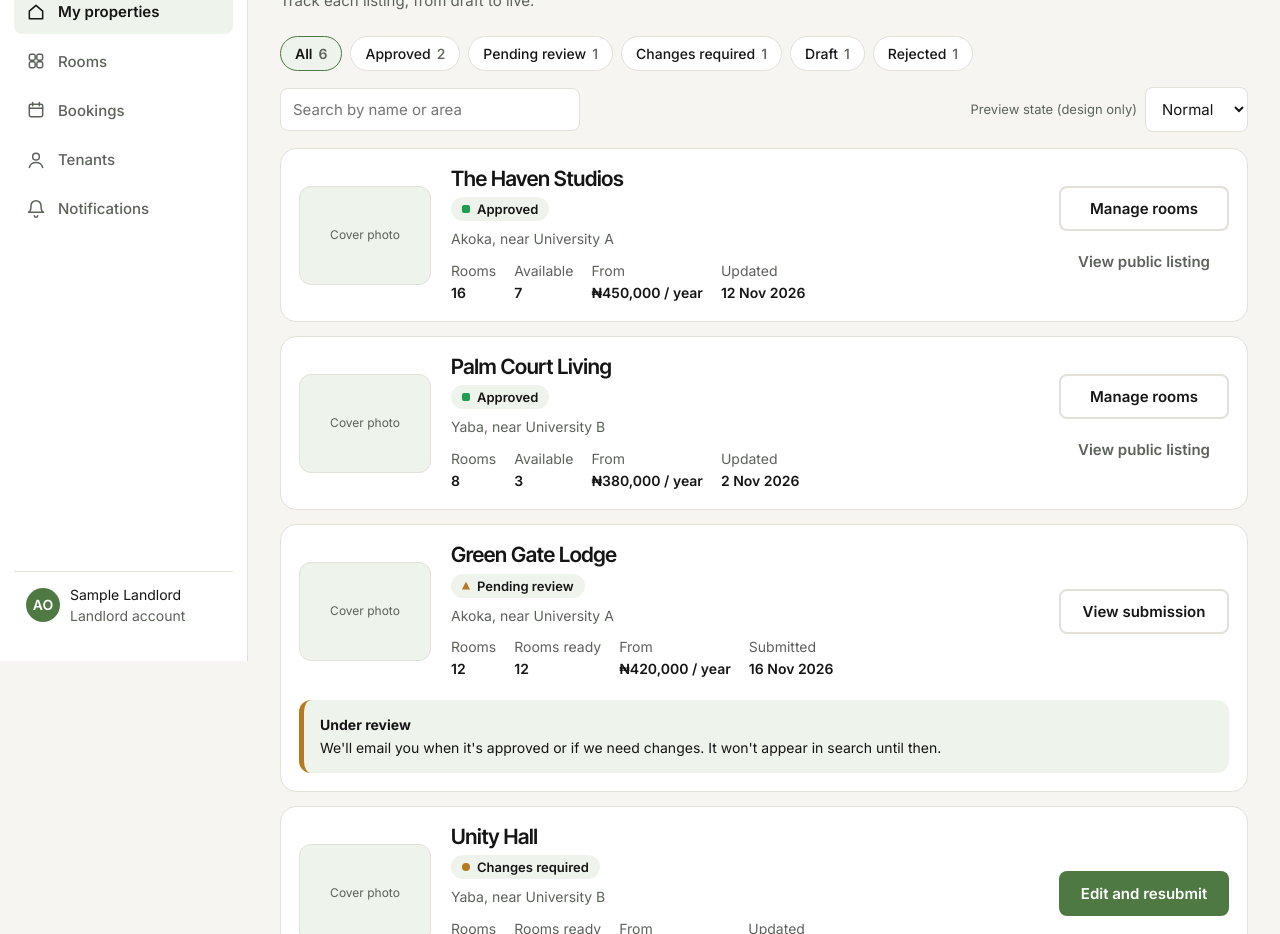
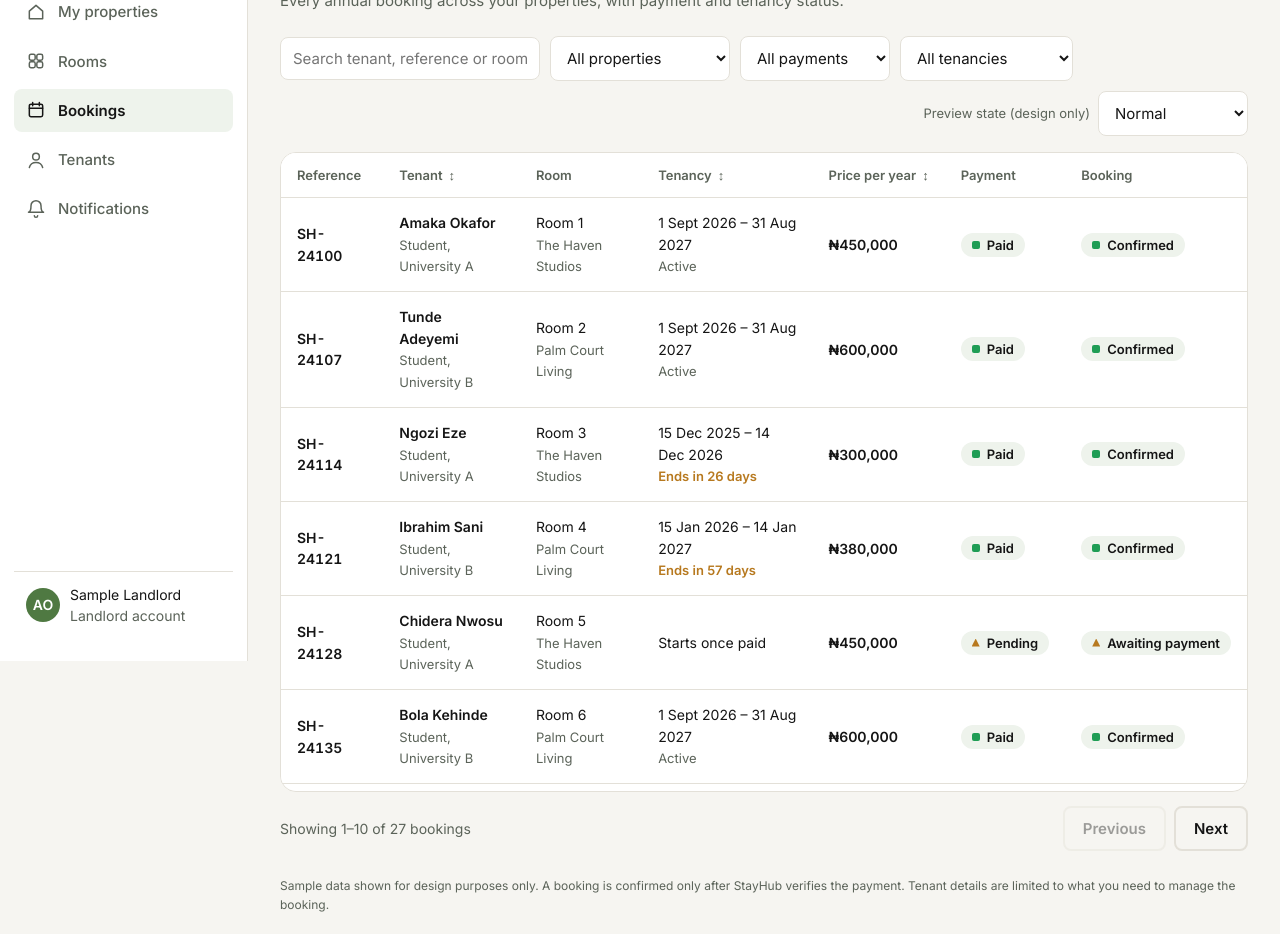
Before and after one commit to Judah1604/Janus-Studios, a plain HTML site: page index.html in a window 1280 px wide. Shown: the part 139-1073 px from the top of the page. Drawn offline with Linux system fonts and the light colour scheme.

Commit message:
added  a new page

```diff
--- a/index.html
+++ b/index.html
@@ -6,7 +6,7 @@
 			name="viewport"
 			content="width=device-width, initial-scale=1, viewport-fit=cover"
 		/>
-		<title>StayHub – My properties</title>
+		<title>StayHub – Bookings</title>
 		<link
 			href="https://fonts.googleapis.com/css2?family=Inter:wght@400;500;600;700&family=Inter+Tight:wght@500;600;700&display=swap"
 			rel="stylesheet"
@@ -582,43 +582,22 @@
 				}
 			}
 
-			.tabs {
-				display: flex;
-				gap: 8px;
-				flex-wrap: wrap;
-				margin-bottom: 16px;
-			}
-			.tab {
-				font: 500 14px var(--b);
-				padding: 8px 14px;
-				border-radius: 999px;
-				border: 1px solid var(--line);
-				background: var(--card);
-				color: var(--text);
-				cursor: pointer;
-			}
-			.tab:hover {
-				border-color: var(--text);
-			}
-			.tab[aria-pressed="true"] {
-				background: var(--soft);
-				border-color: var(--green);
-				font-weight: 600;
-			}
-			.tab em {
-				font-style: normal;
-				color: var(--muted);
-				margin-left: 6px;
+			main {
+				max-width: 1180px !important;
 			}
 			.tools {
 				display: flex;
-				gap: 12px;
+				gap: 10px;
 				align-items: center;
 				flex-wrap: wrap;
 				margin-bottom: 16px;
 			}
 			.tools input {
-				max-width: 300px;
+				width: 260px;
+			}
+			.tools select {
+				width: auto;
+				min-width: 150px;
 			}
 			.tools .prev {
 				margin-left: auto;
@@ -628,83 +607,87 @@
 				font-size: 13px;
 				color: var(--muted);
 			}
-			.tools .prev select {
-				width: auto;
-			}
-			.pc {
+			.tw {
 				background: var(--card);
 				border: 1px solid var(--line);
 				border-radius: 16px;
-				padding: 18px;
-				display: grid;
-				grid-template-columns: 132px 1fr auto;
-				gap: 20px;
+				overflow: auto;
+				max-height: 640px;
+			}
+			table.bk {
+				width: 100%;
+				border-collapse: collapse;
+				min-width: 900px;
+			}
+			.bk th {
+				position: sticky;
+				top: 0;
+				background: var(--card);
+				text-align: left;
+				font: 600 13px var(--b);
+				color: var(--muted);
+				padding: 14px 16px;
+				border-bottom: 1px solid var(--line);
+				white-space: nowrap;
+				z-index: 1;
+			}
+			.bk th button {
+				all: unset;
+				cursor: pointer;
+				display: inline-flex;
+				gap: 6px;
 				align-items: center;
 			}
-			.pc + .pc {
-				margin-top: 14px;
+			.bk th button:hover {
+				color: var(--text);
 			}
-			.pt {
-				aspect-ratio: 4/3;
-				border-radius: 12px;
+			.bk th button:focus-visible {
+				outline: 3px solid var(--green);
+				outline-offset: 2px;
+			}
+			.bk td {
+				padding: 14px 16px;
+				border-bottom: 1px solid var(--line);
+				vertical-align: middle;
+				font-size: 14px;
+			}
+			.bk tr:last-child td {
+				border-bottom: 0;
+			}
+			.bk tbody tr {
+				cursor: pointer;
+			}
+			.bk tbody tr:hover td {
 				background: var(--soft);
-				border: 1px solid var(--line);
-				display: grid;
-				place-items: center;
-				color: var(--muted);
-				font-size: 12px;
 			}
-			.pc h3 {
-				font-size: 21px;
-			}
-			.pc .m {
-				color: var(--muted);
-				font-size: 14px;
-				margin: 3px 0 10px;
-			}
-			.pc .facts {
-				display: flex;
-				gap: 18px;
-				flex-wrap: wrap;
-				font-size: 14px;
-				margin-top: 10px;
-			}
-			.pc .facts span {
-				color: var(--muted);
-			}
-			.pc .facts b {
-				color: var(--text);
+			.bk .t b {
+				display: block;
 				font-weight: 600;
 			}
-			.acts {
-				display: flex;
-				flex-direction: column;
-				gap: 8px;
-				min-width: 170px;
+			.bk .t span,
+			.bk .sm {
+				color: var(--muted);
+				font-size: 13px;
 			}
-			.acts .btn {
-				text-align: center;
+			.bk .ref {
+				font-weight: 600;
+				font-variant-numeric: tabular-nums;
 			}
-			.cl {
-				grid-column: 1/-1;
-				border-radius: 12px;
-				padding: 14px 16px;
-				background: var(--soft);
-				font-size: 14px;
-				border-left: 5px solid var(--wait);
+			.bk .pr {
+				font-weight: 600;
+				white-space: nowrap;
 			}
-			.cl.r {
-				border-left-color: var(--bad);
+			.bk .soon {
+				color: var(--wait);
+				font-weight: 600;
+				font-size: 13px;
 			}
-			.cl b {
-				display: block;
-				margin-bottom: 2px;
+			.badge {
+				white-space: nowrap;
 			}
-			.b-chg {
-				color: var(--wait);
-			}
-			.b-chg:before {
-				border-radius: 50% !important;
+			.b-wait:before {
+				border-radius: 0 !important;
+				clip-path: polygon(50% 0, 100% 100%, 0 100%);
 			}
 			.b-bad {
 				color: var(--bad);
@@ -712,26 +695,27 @@
 			.b-bad:before {
 				transform: rotate(45deg);
 			}
-			.b-wait:before {
-				border-radius: 0 !important;
-				clip-path: polygon(50% 0, 100% 100%, 0 100%);
+			.pg {
+				display: flex;
+				justify-content: space-between;
+				align-items: center;
+				margin-top: 14px;
+				font-size: 14px;
+				color: var(--muted);
+				flex-wrap: wrap;
+				gap: 10px;
 			}
-			.prog {
-				height: 6px;
-				border-radius: 6px;
-				background: var(--line);
-				max-width: 220px;
-				margin-top: 6px;
-				overflow: hidden;
+			.pg div {
+				display: flex;
+				gap: 8px;
 			}
-			.prog i {
-				display: block;
-				height: 100%;
-				background: var(--green);
+			.pg .btn[disabled] {
+				opacity: 0.4;
+				cursor: default;
 			}
 			.sk {
-				height: 130px;
-				border-radius: 16px;
+				height: 52px;
+				border-radius: 10px;
 				background: linear-gradient(
 					90deg,
 					var(--line),
@@ -740,9 +724,7 @@
 				);
 				background-size: 200% 100%;
 				animation: sh 1.2s infinite;
-			}
-			.sk + .sk {
-				margin-top: 14px;
+				margin: 12px 16px;
 			}
 			@keyframes sh {
 				to {
@@ -755,11 +737,8 @@
 				}
 			}
 			.msg {
-				border: 1px dashed var(--line);
-				border-radius: 16px;
-				padding: 48px 20px;
+				padding: 56px 20px;
 				text-align: center;
-				background: var(--card);
 			}
 			.msg h3 {
 				font-size: 22px;
@@ -769,8 +748,8 @@
 				color: var(--muted);
 				margin: 0 0 18px;
 			}
-			.msg.e {
-				border: 1px solid var(--bad);
+			.msg.e h3 {
+				color: var(--bad);
 			}
 			.toast {
 				position: fixed;
@@ -785,17 +764,50 @@
 				display: none;
 				max-width: 90%;
 			}
-			@media (max-width: 760px) {
-				.pc {
-					grid-template-columns: 1fr;
+			@media (max-width: 860px) {
+				.tw {
+					border: 0;
+					background: none;
+					overflow: visible;
+					max-height: none;
 				}
-				.pt {
-					aspect-ratio: 16/7;
+				table.bk,
+				.bk tbody,
+				.bk tr,
+				.bk td {
+					display: block;
+					min-width: 0;
 				}
-				.acts {
-					flex-direction: row;
-					flex-wrap: wrap;
-					min-width: 0;
+				.bk thead {
+					display: none;
+				}
+				.bk tr {
+					background: var(--card);
+					border: 1px solid var(--line);
+					border-radius: 16px;
+					padding: 12px 16px;
+					margin-bottom: 12px;
+				}
+				.bk td {
+					border: 0;
+					padding: 7px 0;
+					display: flex;
+					justify-content: space-between;
+					gap: 16px;
+					text-align: right;
+				}
+				.bk td:before {
+					content: attr(data-l);
+					color: var(--muted);
+					font-size: 13px;
+					text-align: left;
+					flex: none;
+				}
+				.bk tbody tr:hover td {
+					background: none;
+				}
+				.tools input {
+					width: 100%;
 				}
 				.tools .prev {
 					margin-left: 0;
@@ -823,7 +835,7 @@
 						<rect x="3" y="16" width="7" height="5" rx="2" /></svg
 					>Overview</a
 				>
-				<a href="#" aria-current="page"
+				<a href="#"
 					><svg viewBox="0 0 24 24">
 						<path d="M4 11l8-7 8 7v9H4z" /></svg
 					>My properties</a
@@ -836,7 +848,7 @@
 						<rect x="13" y="13" width="7" height="7" rx="2" /></svg
 					>Rooms</a
 				>
-				<a href="#"
+				<a href="#" aria-current="page"
 					><svg viewBox="0 0 24 24">
 						<rect x="4" y="5" width="16" height="15" rx="2" />
 						<path d="M8 3v4M16 3v4M4 10h16" /></svg
@@ -867,48 +879,45 @@
 			<div>
 				<div class="top">
 					<span class="crumb"
-						><b style="color: var(--text)">My properties</b></span
+						><b style="color: var(--text)">Bookings</b></span
 					>
 				</div>
 				<main>
 					<div class="head">
 						<div>
-							<h1>My properties</h1>
-							<p>Track each listing, from draft to live.</p>
+							<h1>Bookings and tenants</h1>
+							<p>
+								Every annual booking across your properties,
+								with payment and tenancy status.
+							</p>
 						</div>
-						<button
-							class="btn"
-							type="button"
-							onclick="toast('Opens the Add property flow')"
-						>
-							+ Add property
-						</button>
 					</div>
-					<div
-						class="tabs"
-						id="tabs"
-						role="group"
-						aria-label="Filter by status"
-					></div>
 					<div class="tools">
 						<label
-							class="f"
-							style="
-								flex-direction: row;
-								align-items: center;
-								gap: 10px;
-								flex: 1;
-								max-width: 340px;
-							"
-							><span
-								class="sr"
-								style="position: absolute; left: -9999px"
-								>Search properties</span
+							><span style="position: absolute; left: -9999px"
+								>Search bookings</span
 							><input
 								type="text"
 								id="q"
-								placeholder="Search by name or area"
+								placeholder="Search tenant, reference or room"
 						/></label>
+						<select id="fp" aria-label="Property">
+							<option value="">All properties</option>
+							<option>The Haven Studios</option>
+							<option>Palm Court Living</option>
+						</select>
+						<select id="fy" aria-label="Payment status">
+							<option value="">All payments</option>
+							<option>Paid</option>
+							<option>Pending</option>
+							<option>Failed</option>
+						</select>
+						<select id="ft" aria-label="Tenancy">
+							<option value="">All tenancies</option>
+							<option value="active">Active</option>
+							<option value="soon">Ending in 60 days</option>
+							<option value="ended">Ended</option>
+						</select>
 						<div class="prev">
 							<label for="ps">Preview state (design only)</label
 							><select id="ps">
@@ -919,170 +928,180 @@
 							</select>
 						</div>
 					</div>
-					<div id="g" aria-live="polite"></div>
+					<div class="tw" id="tw"></div>
+					<div class="pg" id="pg"></div>
 					<p class="tag">
-						Sample data shown for design purposes only. Only
-						Approved properties appear in public search. Changes to
-						an approved listing are reviewed before they go live.
+						Sample data shown for design purposes only. A booking is
+						confirmed only after StayHub verifies the payment.
+						Tenant details are limited to what you need to manage
+						the booking.
 					</p>
 				</main>
 			</div>
 		</div>
 		<div class="toast" id="tt" role="status"></div>
 		<script>
-			const P = [
-				{
-					n: "The Haven Studios",
-					a: "Akoka, near University A",
-					s: "ok",
-					r: 16,
-					av: 7,
-					p: 450000,
-					u: "12 Nov 2026",
-				},
-				{
-					n: "Palm Court Living",
-					a: "Yaba, near University B",
-					s: "ok",
-					r: 8,
-					av: 3,
-					p: 380000,
-					u: "2 Nov 2026",
-				},
-				{
-					n: "Green Gate Lodge",
-					a: "Akoka, near University A",
-					s: "wait",
-					r: 12,
-					av: 12,
-					p: 420000,
-					u: "16 Nov 2026",
-					sub: "16 Nov 2026",
-				},
-				{
-					n: "Unity Hall",
-					a: "Yaba, near University B",
-					s: "chg",
-					r: 10,
-					av: 10,
-					p: 350000,
-					u: "14 Nov 2026",
-					why: "The photos don't show the actual rooms. Please upload photos of each room type and add the full street address.",
-					on: "15 Nov 2026",
-				},
-				{
-					n: "Campus Edge Rooms",
-					a: "Not added yet",
-					s: "draft",
-					r: 0,
-					av: 0,
-					p: 0,
-					u: "9 Nov 2026",
-					step: 2,
-				},
-				{
-					n: "Old Mill Court",
-					a: "Surulere",
-					s: "bad",
-					r: 6,
-					av: 6,
-					p: 300000,
-					u: "28 Oct 2026",
-					why: "We couldn't confirm that this property exists at the address given. Contact support if you think this is a mistake.",
-					on: "30 Oct 2026",
-				},
+			const $ = (s) => document.querySelector(s),
+				naira = (n) => "₦" + Number(n).toLocaleString("en-NG"),
+				TODAY = new Date("2026-11-18"),
+				PER = 10;
+			const fmt = (s) =>
+				new Date(s).toLocaleDateString("en-GB", {
+					day: "numeric",
+					month: "short",
+					year: "numeric",
+				});
+			const N = [
+				"Amaka Okafor",
+				"Tunde Adeyemi",
+				"Ngozi Eze",
+				"Ibrahim Sani",
+				"Chidera Nwosu",
+				"Bola Kehinde",
+				"Funke Alabi",
+				"Emeka Obi",
+				"Zainab Musa",
+				"Seun Ajayi",
+				"Kelechi Uche",
+				"Halima Bello",
+				"David Ojo",
 			];
-			const L = {
-				ok: ["Approved", "b-ok"],
-				wait: ["Pending review", "b-wait"],
-				chg: ["Changes required", "b-chg"],
-				draft: ["Draft", "b-draft"],
-				bad: ["Rejected", "b-bad"],
+			const U = ["University A", "University B"],
+				PR = ["The Haven Studios", "Palm Court Living"];
+			const R = Array.from({ length: 27 }, (_, i) => {
+				const pay =
+						i % 9 == 4
+							? "Pending"
+							: i % 13 == 7
+								? "Failed"
+								: "Paid",
+					st =
+						i % 5 == 3
+							? "2026-01-15"
+							: i % 7 == 2
+								? "2025-12-15"
+								: "2026-09-01";
+				const en = new Date(st);
+				en.setFullYear(en.getFullYear() + 1);
+				en.setDate(en.getDate() - 1);
+				return {
+					ref: "SH-" + (24100 + i * 7),
+					n: N[i % 13],
+					u: U[i % 2],
+					p: PR[i % 2],
+					room: "Room " + ((i % 16) + 1),
+					st,
+					en: en.toISOString().slice(0, 10),
+					price: [450000, 600000, 300000, 380000][i % 4],
+					pay,
+					bk: pay == "Paid" ? "Confirmed" : "Awaiting payment",
+				};
+			});
+			function ten(r) {
+				if (r.pay != "Paid") return ["–", ""];
+				const d = Math.round((new Date(r.en) - TODAY) / 864e5);
+				return d < 0
+					? ["ended", ""]
+					: d <= 60
+						? ["soon", d]
+						: ["active", ""];
+			}
+			let sk = "",
+				dir = 1,
+				pg = 1,
+				ps = "n";
+			const cmp = {
+				n: (a, b) => a.n.localeCompare(b.n),
+				en: (a, b) => a.en.localeCompare(b.en),
+				price: (a, b) => a.price - b.price,
 			};
-			const TABS = [
-				["all", "All"],
-				["ok", "Approved"],
-				["wait", "Pending review"],
-				["chg", "Changes required"],
-				["draft", "Draft"],
-				["bad", "Rejected"],
-			];
-			const $ = (s) => document.querySelector(s),
-				naira = (n) => "₦" + Number(n).toLocaleString("en-NG");
-			let f = "all",
-				ps = "n";
-			function acts(p) {
-				return {
-					ok: '<button class="btn g" type="button">Manage rooms</button><button class="btn t" type="button">View public listing</button>',
-					wait: '<button class="btn g" type="button">View submission</button>',
-					chg: '<button class="btn" type="button">Edit and resubmit</button>',
-					draft: '<button class="btn" type="button">Continue editing</button><button class="btn t" type="button">Delete draft</button>',
-					bad: '<button class="btn g" type="button">Contact support</button>',
-				}[p.s];
-			}
-			function info(p) {
-				if (p.s == "draft")
-					return `<div class="m">${p.a}</div><span class="prog" style="display:block"><i style="width:${p.step * 25}%"></i></span><div class="m" style="margin:6px 0 0">Step ${p.step} of 4 complete</div>`;
-				return `<div class="m">${p.a}</div><div class="facts"><div><span>Rooms</span><br><b>${p.r}</b></div><div><span>${p.s == "ok" ? "Available" : "Rooms ready"}</span><br><b>${p.av}</b></div><div><span>From</span><br><b>${naira(p.p)} / year</b></div><div><span>${p.s == "wait" ? "Submitted" : "Updated"}</span><br><b>${p.sub || p.u}</b></div></div>`;
-			}
-			function card(p) {
-				const [l, c] = L[p.s];
-				return `<article class="pc"><div class="pt" role="img" aria-label="Cover photo placeholder">Cover photo</div><div><h3>${p.n}</h3><span class="badge ${c}" style="margin:6px 0 4px"><span>${l}</span></span>${info(p)}</div><div class="acts">${acts(p)}</div>
-${p.s == "chg" || p.s == "bad" ? `<div class="cl ${p.s == "bad" ? "r" : ""}"><b>${p.s == "bad" ? "Reason for rejection" : "What to fix"} · StayHub review team, ${p.on}</b>${p.why}</div>` : ""}
-${p.s == "wait" ? `<div class="cl" style="border-left-color:var(--wait)"><b>Under review</b>We'll email you when it's approved or if we need changes. It won't appear in search until then.</div>` : ""}</article>`;
+			function badge(t, c) {
+				return `<span class="badge ${c}"><span>${t}</span></span>`;
 			}
 			function draw() {
-				const c = { all: P.length };
-				P.forEach((p) => (c[p.s] = (c[p.s] || 0) + 1));
-				$("#tabs").innerHTML = TABS.map(
-					([k, t]) =>
-						`<button class="tab" data-f="${k}" aria-pressed="${f == k}">${t}<em>${ps == "n" ? c[k] || 0 : "–"}</em></button>`,
-				).join("");
-				document.querySelectorAll(".tab").forEach(
-					(b) =>
-						(b.onclick = () => {
-							f = b.dataset.f;
-							draw();
-						}),
-				);
-				const g = $("#g"),
-					q = $("#q").value.trim().toLowerCase();
+				const w = $("#tw"),
+					q = $("#q").value.trim().toLowerCase(),
+					fp = $("#fp").value,
+					fy = $("#fy").value,
+					ft = $("#ft").value;
 				if (ps == "l") {
-					g.innerHTML =
-						'<div class="sk"></div><div class="sk"></div><div class="sk"></div>';
+					w.innerHTML = '<div class="sk"></div>'.repeat(6);
+					$("#pg").innerHTML = "";
 					return;
 				}
 				if (ps == "x") {
-					g.innerHTML =
-						'<div class="msg e" role="alert"><h3>We couldn\'t load your properties</h3><p>Check your connection and try again. Nothing has been lost.</p><button class="btn" onclick="ps=\'n\';$(\'#ps\').value=\'n\';draw()">Try again</button></div>';
+					w.innerHTML =
+						"<div class=\"msg e\" role=\"alert\"><h3>We couldn't load your bookings</h3><p>Check your connection and try again. Your bookings haven't changed.</p><button class=\"btn\" onclick=\"ps='n';$('#ps').value='n';draw()\">Try again</button></div>";
+					$("#pg").innerHTML = "";
 					return;
 				}
-				const list =
+				let L =
 					ps == "e"
 						? []
-						: P.filter(
-								(p) =>
-									(f == "all" || p.s == f) &&
+						: R.filter(
+								(r) =>
 									(!q ||
-										(p.n + p.a).toLowerCase().includes(q)),
+										(r.n + r.ref + r.room)
+											.toLowerCase()
+											.includes(q)) &&
+									(!fp || r.p == fp) &&
+									(!fy || r.pay == fy) &&
+									(!ft || ten(r)[0] == ft),
 							);
-				if (!list.length) {
+				if (sk) L = [...L].sort((a, b) => dir * cmp[sk](a, b));
+				if (!L.length) {
 					const e = ps == "e";
-					g.innerHTML = `<div class="msg"><h3>${e ? "You haven't added a property yet" : "No properties match"}</h3><p>${e ? "Add your first property. It goes live once the StayHub team approves it." : "Try another status or a different search."}</p><button class="btn ${e ? "" : "g"}" onclick="${e ? "toast('Opens the Add property flow')" : "f='all';$('#q').value='';draw()"}">${e ? "+ Add property" : "Clear filters"}</button></div>`;
+					w.innerHTML = `<div class="msg"><h3>${e ? "No bookings yet" : "No bookings match"}</h3><p>${e ? "Bookings appear here after a student pays for a room." : "Try a different search or clear a filter."}</p>${e ? "" : '<button class="btn g" onclick="clr()">Clear filters</button>'}</div>`;
+					$("#pg").innerHTML = "";
 					return;
 				}
-				g.innerHTML = list.map(card).join("");
+				const pages = Math.ceil(L.length / PER);
+				pg = Math.min(pg, pages);
+				const s = (pg - 1) * PER,
+					V = L.slice(s, s + PER);
+				const th = (k, t) =>
+					`<th scope="col" ${sk == k ? `aria-sort="${dir > 0 ? "ascending" : "descending"}"` : ""}><button onclick="srt('${k}')">${t}<span aria-hidden="true">${sk == k ? (dir > 0 ? "↑" : "↓") : "↕"}</span></button></th>`;
+				w.innerHTML = `<table class="bk"><thead><tr><th scope="col">Reference</th>${th("n", "Tenant")}<th scope="col">Room</th>${th("en", "Tenancy")}${th("price", "Price per year")}<th scope="col">Payment</th><th scope="col">Booking</th></tr></thead><tbody>${V.map(
+					(r) => {
+						const [t, d] = ten(r);
+						return `<tr tabindex="0" onclick="toast('Opens booking ${r.ref}')" onkeydown="if(event.key=='Enter')this.click()">
+<td data-l="Reference" class="ref">${r.ref}</td><td data-l="Tenant" class="t"><div><b>${r.n}</b><span>Student, ${r.u}</span></div></td><td data-l="Room"><div>${r.room}<br><span class="sm">${r.p}</span></div></td>
+<td data-l="Tenancy"><div>${r.pay == "Paid" ? `${fmt(r.st)} – ${fmt(r.en)}` : "Starts once paid"}${t == "soon" ? `<br><span class="soon">Ends in ${d} days</span>` : t == "ended" ? '<br><span class="sm">Ended</span>' : t == "active" ? '<br><span class="sm">Active</span>' : ""}</div></td>
+<td data-l="Price" class="pr">${naira(r.price)}</td><td data-l="Payment">${badge(r.pay == "Paid" ? "Paid" : r.pay, r.pay == "Paid" ? "b-ok" : r.pay == "Pending" ? "b-wait" : "b-bad")}</td><td data-l="Booking">${badge(r.bk, r.bk == "Confirmed" ? "b-ok" : "b-wait")}</td></tr>`;
+					},
+				).join("")}</tbody></table>`;
+				$("#pg").innerHTML =
+					`<span>Showing ${s + 1}–${s + V.length} of ${L.length} bookings</span><div><button class="btn g" ${pg == 1 ? "disabled" : ""} onclick="pg--;draw()">Previous</button><button class="btn g" ${pg == pages ? "disabled" : ""} onclick="pg++;draw()">Next</button></div>`;
+			}
+			function srt(k) {
+				dir = sk == k ? -dir : 1;
+				sk = k;
+				draw();
+			}
+			function clr() {
+				["q", "fp", "fy", "ft"].forEach((i) => ($("#" + i).value = ""));
+				pg = 1;
+				draw();
 			}
 			function toast(m) {
 				const t = $("#tt");
 				t.textContent = m;
 				t.style.display = "block";
 				clearTimeout(t.h);
-				t.h = setTimeout(() => (t.style.display = "none"), 2200);
+				t.h = setTimeout(() => (t.style.display = "none"), 2000);
 			}
-			$("#q").oninput = draw;
+			["q", "fp", "fy", "ft"].forEach((i) =>
+				$("#" + i).addEventListener(
+					i == "q" ? "input" : "change",
+					() => {
+						pg = 1;
+						draw();
+					},
+				),
+			);
 			$("#ps").onchange = (e) => {
 				ps = e.target.value;
+				pg = 1;
 				draw();
 			};
 			ps = "l";
```
